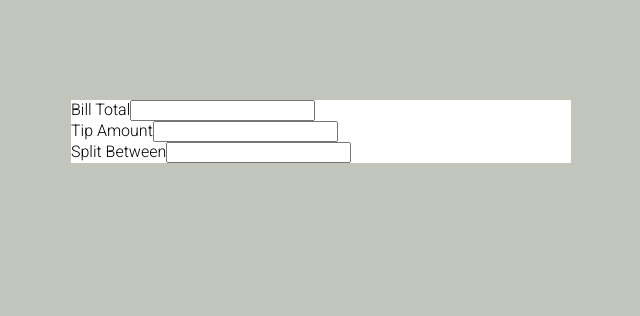
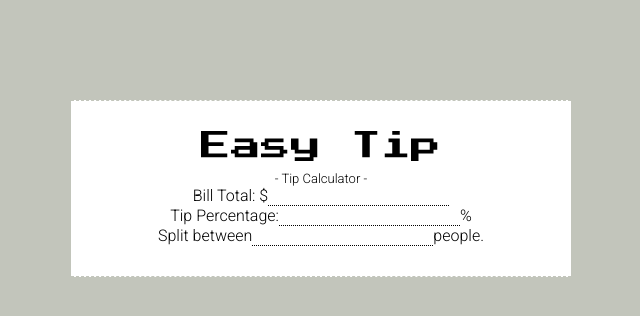
Before and after one commit to tumiduong/easy-tip, a React (Create React App) app: page / in a window 1280 px wide. Shown: the top 316 px of the page, without its empty margins (319-959 px from the left). Built offline with nearby package versions, Linux system fonts and the light colour scheme.

Commit message:
adding styling

```diff
--- a/public/index.html
+++ b/public/index.html
@@ -5,7 +5,7 @@
     <link rel="icon" href="%PUBLIC_URL%/favicon.ico" />
     <meta name="viewport" content="width=device-width, initial-scale=1" />
     <meta name="theme-color" content="#000000" />
-    <link href="https://fonts.googleapis.com/css2?family=Roboto:wght@300;700&display=swap" rel="stylesheet">
+    <link href="https://fonts.googleapis.com/css2?family=Roboto:wght@300;700&family=Press+Start+2P&display=swap" rel="stylesheet">
     <title>easy tip</title>
   </head>
   <body>
--- a/src/components/Receipt.js
+++ b/src/components/Receipt.js
@@ -7,6 +7,8 @@ export default function Receipt() {
     return (
         <Wrapper>
             <div className='receipt-paper'>
+                <div className='header'>Easy Tip</div>
+                <div className='subheader'>- Tip Calculator -</div>
                 <ReceiptForm/>
                 <ReceiptHistory/>
             </div>
@@ -19,10 +21,24 @@ const Wrapper = styled.div`
     background-color: #C2C5BB;
     height: 100vh;
     padding: 100px 0px;
+    text-align: center;
+
+    .header {
+        font-family: 'Press Start 2P', cursive;
+        font-size: 30px;
+    }
+
+    .subheader {
+        font-size: 13px;
+        margin-top: 10px;
+    }
 
     .receipt-paper {
         background-color: #fff;
         margin: auto;
         width: 500px;
+        border-top: 1px dashed #C2C5BB;
+        border-bottom: 1px dashed #C2C5BB;
+        padding: 30px 0;
     }
 `
--- a/src/components/ReceiptForm.js
+++ b/src/components/ReceiptForm.js
@@ -9,7 +9,7 @@ export default function Receipt() {
     return (
         <Wrapper>
             <form autoComplete='off'>
-                <div>Bill Total
+                <div>Bill Total: $
                     <input
                         name='total'
                         type='text'
@@ -17,21 +17,23 @@ export default function Receipt() {
                         onChange={e => setTotal(e.target.value)}
                     />
                 </div>
-                <div>Tip Amount
+                <div>Tip Percentage:
                     <input
                         name='tip'
                         type='text'
                         value={tip}
                         onChange={e => setTip(e.target.value)}
                     />
+                    %
                 </div>
-                <div>Split Between
+                <div>Split between
                     <input
                         name='split'
                         type='text'
                         value={split}
                         onChange={e => setSplit(e.target.value)}
                     />
+                    people.
                 </div>
             </form>
         </Wrapper>
@@ -39,4 +41,10 @@ export default function Receipt() {
 }
 
 const Wrapper = styled.div`
+
+input {
+    outline: none;
+    border: none;
+    border-bottom: 1px dotted black;
+}
 `
```
